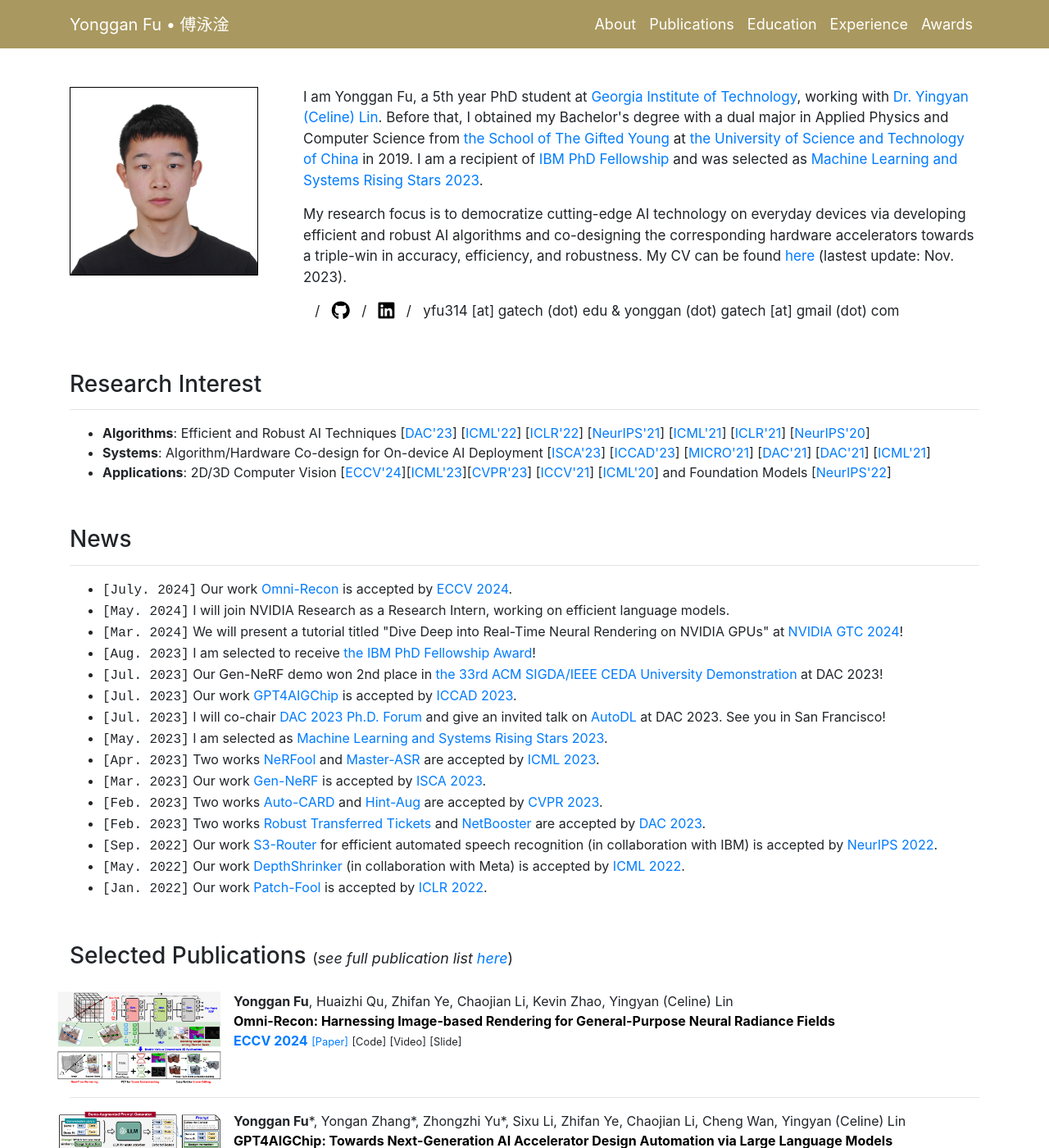
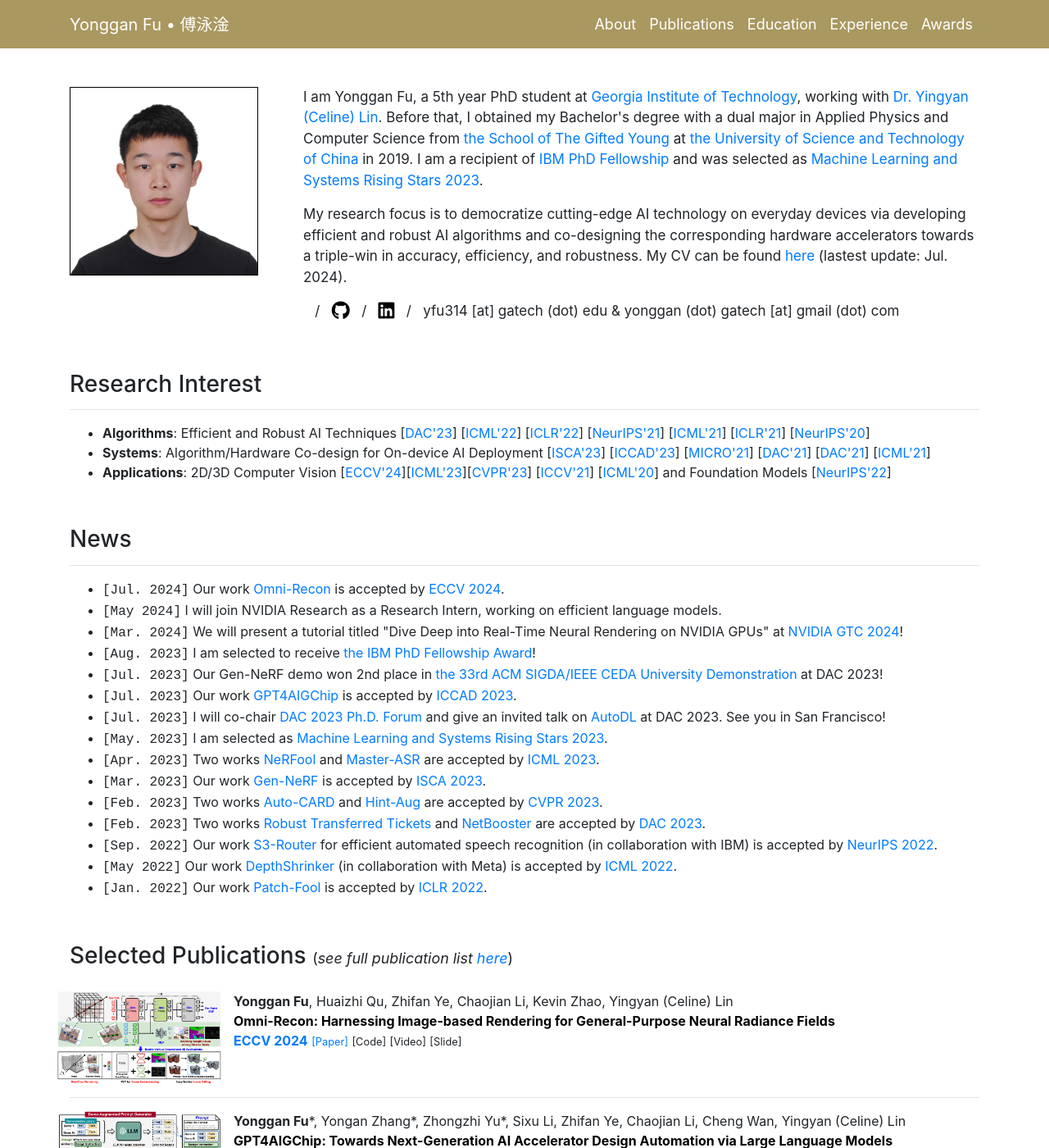
Before and after one commit to tilmto/tilmto.github.io, a Jekyll site: the page built from docs/index.markdown, in a window 1280 px wide and 1400 px high. Shown: the whole window at 82% size. Built offline with Jekyll 4.4.1, drawn with Linux system fonts in a browser that asks for light colours; nearby versions of some CDN libraries; a style sheet for code colours, icons or effects is not loaded.

Commit message:
minor changes

```diff
--- a/docs/_layouts/index.html
+++ b/docs/_layouts/index.html
@@ -96,7 +96,7 @@
 			</p>
 
 			<p>My research focus is to democratize cutting-edge AI technology on everyday devices via developing efficient and robust AI algorithms and co-designing the corresponding hardware accelerators towards a triple-win in accuracy, efficiency, and robustness.
-      My CV can be found <a href="https://drive.google.com/file/d/1F6vlT3OraDhCayZ-ybTdbB2NVrLCqW7l/view?usp=sharing" target="_blank">here</a> (lastest update: Nov. 2023).
+      My CV can be found <a href="https://drive.google.com/file/d/1L3XS4DCkc7Oop2qi9-zgdhjbe2TPTdw4/view?usp=sharing" target="_blank">here</a> (lastest update: Jul. 2024).
 			</p>
 
 
@@ -150,10 +150,10 @@
 		<h3 id="News" style="padding-top: 70px; margin-top: -80px;">News</h3><hr>
 		<ul>
 			<li>
-				<tt>[July. 2024]</tt> Our work <a href="https://arxiv.org/pdf/2403.11131" target="_blank">Omni-Recon</a> is accepted by <a href="https://eccv.ecva.net/" target="_blank">ECCV 2024</a>.
+				<tt>[Jul. 2024]</tt> Our work <a href="https://arxiv.org/pdf/2403.11131" target="_blank">Omni-Recon</a> is accepted by <a href="https://eccv.ecva.net/" target="_blank">ECCV 2024</a>.
 			</li>
 			<li>
-				<tt>[May. 2024]</tt> I will join NVIDIA Research as a Research Intern, working on efficient language models.
+				<tt>[May 2024]</tt> I will join NVIDIA Research as a Research Intern, working on efficient language models.
 			</li>
 			<li>
 				<tt>[Mar. 2024]</tt> We will present a tutorial titled "Dive Deep into Real-Time Neural Rendering on NVIDIA GPUs" at <a href="https://www.nvidia.com/gtc/" target="_blank">NVIDIA GTC 2024</a>!
@@ -189,7 +189,7 @@
 				<tt>[Sep. 2022]</tt> Our work <a href="https://arxiv.org/pdf/2211.01522.pdf" target="_blank">S3-Router</a> for efficient automated speech recognition (in collaboration with IBM) is accepted by <a href="https://nips.cc/Conferences/2022" target="_blank">NeurIPS 2022</a>.
 			</li>
 			<li>
-				<tt>[May. 2022]</tt> Our work <a href="https://arxiv.org/pdf/2206.00843.pdf" target="_blank">DepthShrinker</a> (in collaboration with Meta) is accepted by <a href="https://icml.cc/Conferences/2022" target="_blank">ICML 2022</a>.
+				<tt>[May 2022]</tt> Our work <a href="https://arxiv.org/pdf/2206.00843.pdf" target="_blank">DepthShrinker</a> (in collaboration with Meta) is accepted by <a href="https://icml.cc/Conferences/2022" target="_blank">ICML 2022</a>.
 			</li>
 			<li>
 				<tt>[Jan. 2022]</tt> Our work <a href="https://arxiv.org/pdf/2203.08392.pdf" target="_blank">Patch-Fool</a> is accepted by <a href="https://iclr.cc/Conferences/2022" target="_blank">ICLR 2022</a>.
@@ -203,7 +203,7 @@
 	<div class="container">
 		<h3 id="Publications" style="padding-top: 70px; margin-top: -80px;">
 			Selected Publications
-			<small><small> (<i>see full publication list <a href="https://drive.google.com/file/d/1F6vlT3OraDhCayZ-ybTdbB2NVrLCqW7l/view?usp=sharing" target='_blank'>here</a></i>)
+			<small><small> (<i>see full publication list <a href="https://drive.google.com/file/d/1L3XS4DCkc7Oop2qi9-zgdhjbe2TPTdw4/view?usp=sharing" target='_blank'>here</a></i>)
 			</small></small><br>
 			<!-- <small><small>
 			(<a href="" id="select0" onclick="showPubs(0); return false;">show selected</a> /
```
